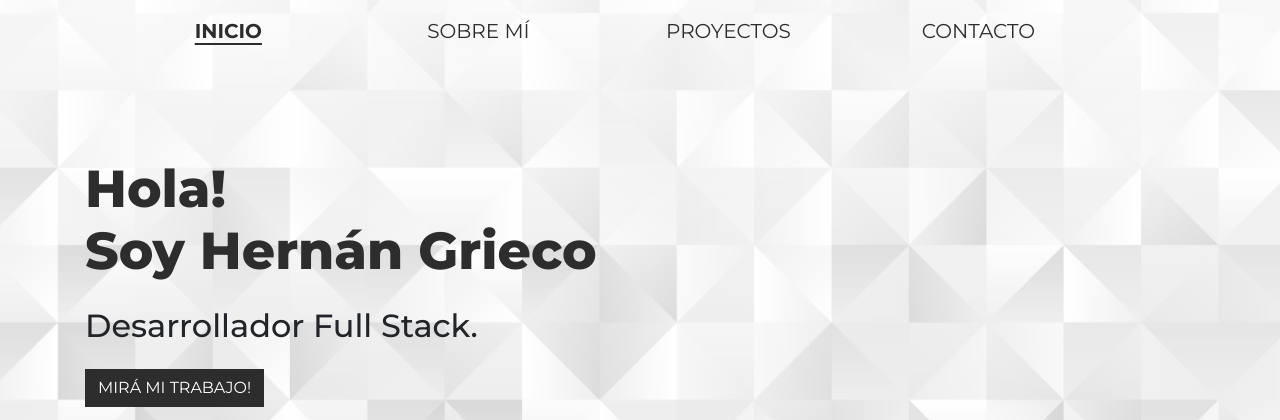
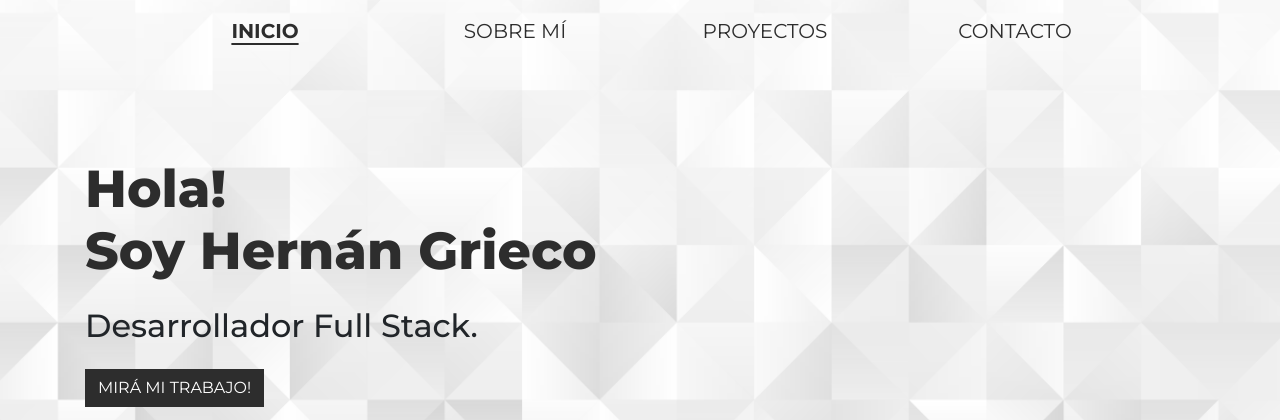
Before and after one commit to griecohernan/portfolio, a PHP site: page / in a window 1280 px wide. Shown: the top 420 px of the page. Run offline with PHP 8.4, Linux system fonts and the light colour scheme.

Commit message:
actualización

```diff
--- a/css/estilos.css
+++ b/css/estilos.css
@@ -34,7 +34,7 @@ body{
 
 
 nav ul{
-    padding-left: 7% !important;
+    margin: auto;
 }
 
 .nav-link{
```
